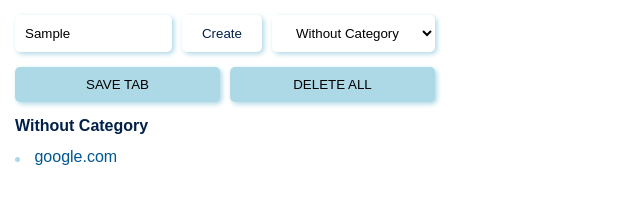
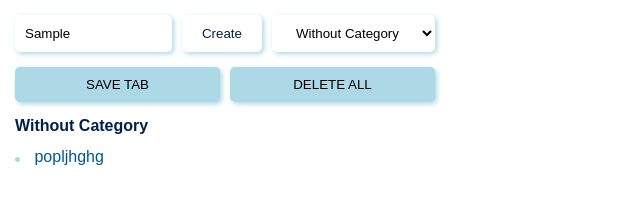
Before and after one commit to Yasya23/Chrome-tab-sever, a browser extension: page index.html in a window 1280 px wide. Both pictures are taken after typing "Sample" into the empty fields and a click on the button "SAVE TAB". Shown: the full height of the page, 0-640 px from the left. Drawn offline with Linux system fonts and the light colour scheme.

Commit message:
add extension

```diff
--- a/script.js
+++ b/script.js
@@ -7,7 +7,7 @@ const existingCategoriesSelect = document.getElementById("existing-categories");
 const categoryNameInput = document.getElementById("category-name");
 
 const list = document.querySelector(".links");
-let activeCategory = "Without Category";
+let activeCategory = existingCategoriesSelect.value;
 
 const categories = [];
 
@@ -31,17 +31,12 @@ function addCategoryInOptions(categoryName) {
 
 tabBtn.addEventListener("click", function () {
   // chrome.tabs.query({ active: true, currentWindow: true }, function (tabs) {
-  //   myLeads.push(tabs[0].url);
-  //   localStorage.setItem("myLeads", JSON.stringify(myLeads));
-  //   render(myLeads);
+  //   saveLinkToCategory(activeCategory, tabs[0].url);
   // });
-  activeCategory = existingCategoriesSelect.value;
-  let link = {
-    id: existingCategoriesSelect.value,
-    url: "google.com",
-  };
-  // addLinkInTheList(activeCategory, link.url);
-  saveLinkToCategory(activeCategory, link.url);
+  let cat = ["google.com", "github", "love", "popljhghg"];
+  let num = Math.floor(Math.random() * 4);
+  console.log(activeCategory);
+  saveLinkToCategory(activeCategory, cat[num]);
 });
 
 function addLinkInTheList(activeCategory, link) {
@@ -88,6 +83,14 @@ function createListElement(activeList, activeCategory, link) {
   activeList.appendChild(li);
 }
 
+function createListByCategoryName(activeCategory) {
+  list.innerHTML += `<ul class="links__list" id="${activeCategory}">
+     <li class="list__link link">
+          <h2 class="links-title">${activeCategory}</h2>
+     </li>
+    </ul>`;
+}
+
 function checkEmptyCategories() {
   const categories = getLinksFromLocalStorage();
   for (const category in categories) {
@@ -98,14 +101,6 @@ function checkEmptyCategories() {
     }
   }
   setLinksToLocalStorage(categories);
-}
-
-function createListByCategoryName(activeCategory) {
-  list.innerHTML += `<ul class="links__list" id="${activeCategory}">
-     <li class="list__link link">
-          <h2 class="links-title">${activeCategory}</h2>
-     </li>
-    </ul>`;
 }
 
 function saveLinkToCategory(activeCategory, link) {
--- a/style.css
+++ b/style.css
@@ -14,7 +14,7 @@
 
 body {
   padding: 15px;
-  max-width: 450px;
+  width: 450px;
   font-family: Arial, Helvetica, sans-serif;
   color: var(--third-color);
 }
```
Also changed, not shown: favicon16.png (added), favicon32.png (added), icon.png (deleted), icon128.png (added), icon48.png (added), manifest.json, 1 other file.
